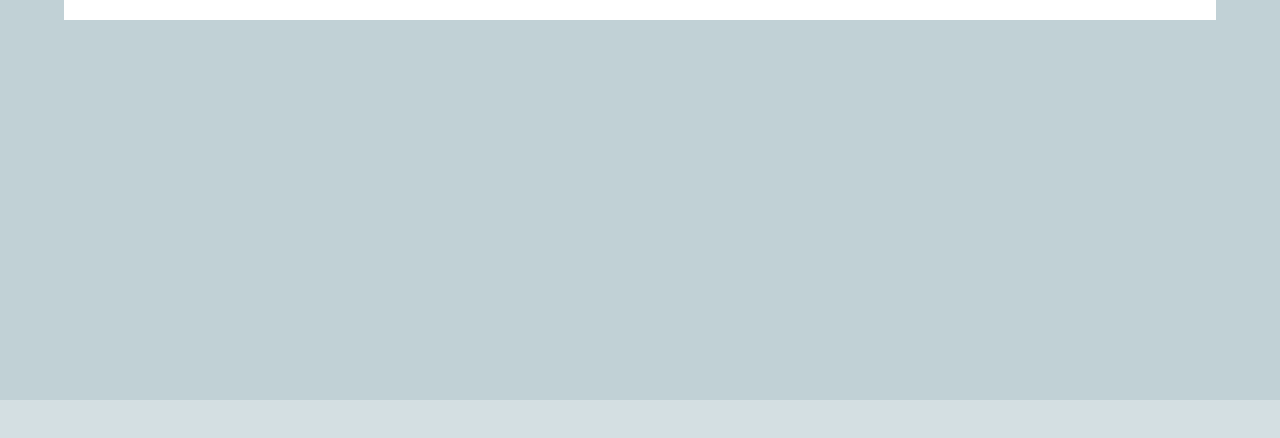
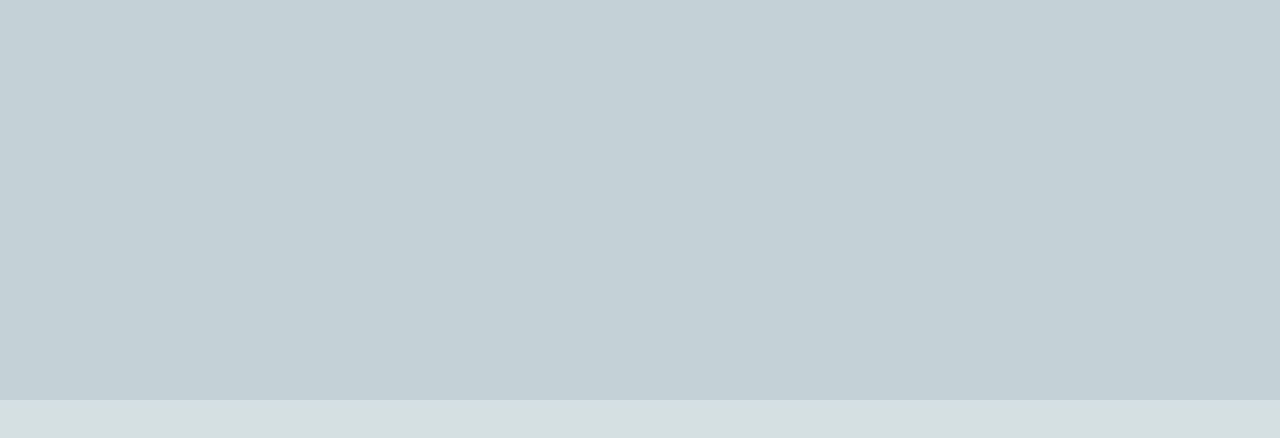
Before and after one commit to Littchii/portfolio-matthieu-meurillon, a React (Create React App) app: page /admin in a window 1280 px wide. Shown: the top 438 px of the page. Built offline with nearby package versions, Linux system fonts and the light colour scheme.

Commit message:
Suppression draft-js

```diff
--- a/package.json
+++ b/package.json
@@ -8,7 +8,6 @@
     "@testing-library/jest-dom": "^4.2.4",
     "@testing-library/react": "^9.5.0",
     "@testing-library/user-event": "^7.2.1",
-    "draft-js": "^0.11.7",
     "react": "^17.0.1",
     "react-dom": "^17.0.1",
     "react-redux": "^7.2.2",
--- a/src/components/Admin.jsx
+++ b/src/components/Admin.jsx
@@ -1,20 +1,9 @@
-import {Editor, EditorState} from 'draft-js';
-import { useState } from 'react';
 import '../styles/Admin.css';
 
 const Admin = () => {
 
-    const [editorState, setEditorState] = useState(
-        () => EditorState.createEmpty(),
-    );
-
-    console.log(editorState);
-
     return (
         <div className="adminContainer">
-            <Editor
-            editorState={editorState}
-            onChange={setEditorState} />
         </div>
     )
 
--- a/src/styles/Admin.css
+++ b/src/styles/Admin.css
@@ -1,7 +1,3 @@
 .adminContainer {
     height: 100vh;
 }
-
-.DraftEditor-root {
-    background-color: white;
-}
```
Also changed, not shown: 1 other file (tests, documents, lock files or other folders).
